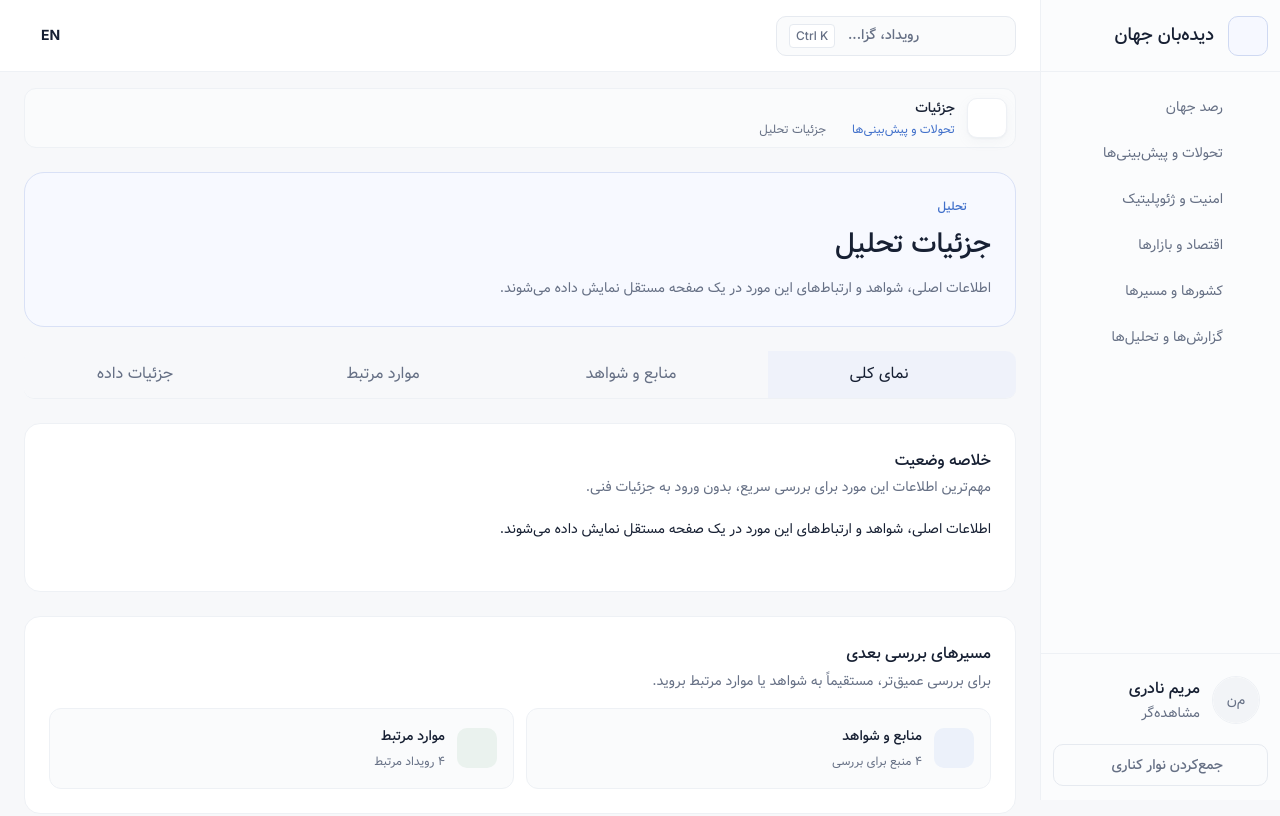
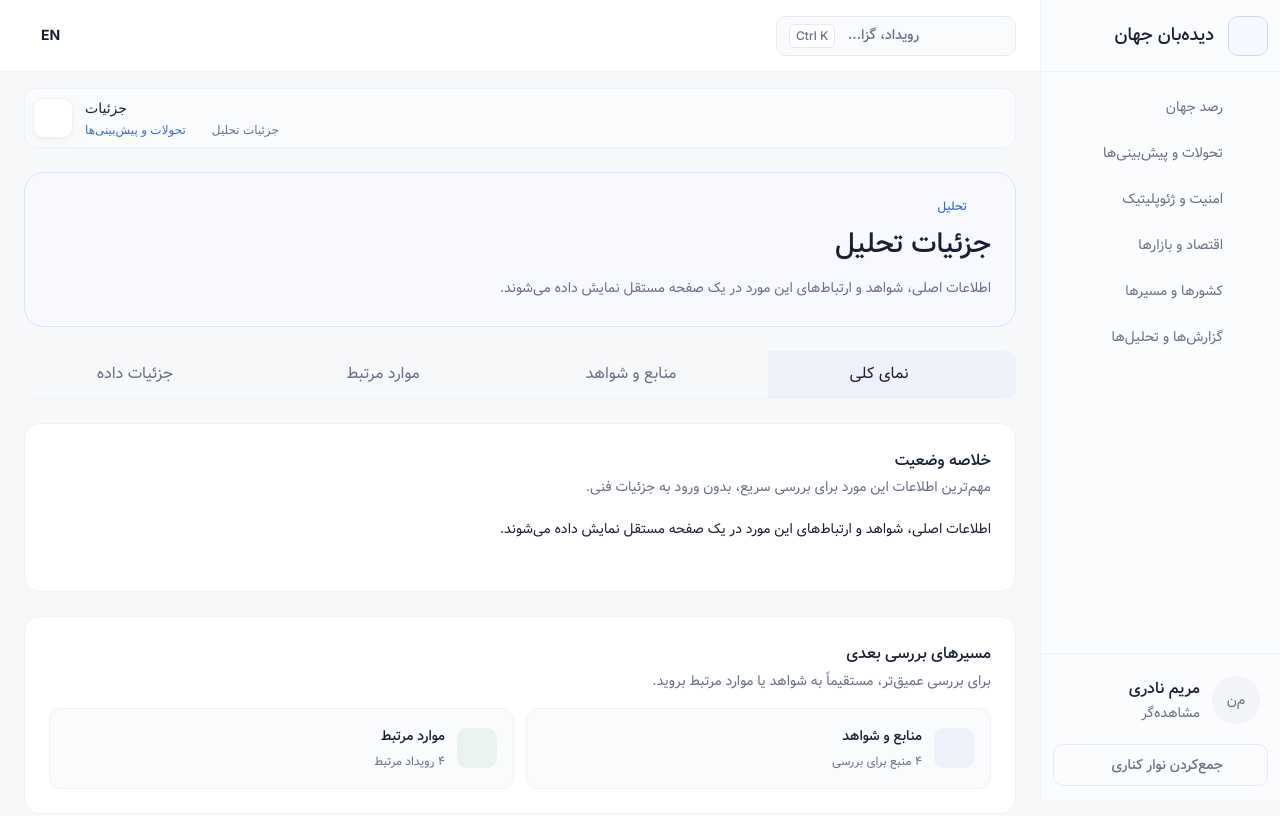
Before and after one commit to MohebaliDesign/Algonet-Didehban-Jahan, a React (Vite) app: page /details/1/1 in a window 1280 px wide. Shown: the top 816 px of the page. Built offline with nearby package versions, Linux system fonts and the light colour scheme.

Commit message:
fix(details): correct internal toolbar direction and breadcrumb flow

```diff
--- a/src/components/product/InternalPage.tsx
+++ b/src/components/product/InternalPage.tsx
@@ -24,6 +24,7 @@ export function InternalPageToolbar({
   breadcrumbLabel,
   breadcrumbs = [],
   actions,
+  direction = 'ltr',
 }: {
   backLabel: string
   onBack: () => void
@@ -31,9 +32,13 @@ export function InternalPageToolbar({
   breadcrumbLabel: string
   breadcrumbs?: InternalBreadcrumbItem[]
   actions?: ReactNode
+  direction?: 'rtl' | 'ltr'
 }) {
+  const backIcon = direction === 'rtl' ? 'arrow-right-01' : 'arrow-left-01'
+  const separatorIcon = direction === 'rtl' ? 'arrow-left-01' : 'arrow-right-01'
+
   return (
-    <div className="internal-page-toolbar" role="toolbar" aria-label={pageLabel}>
+    <div className="internal-page-toolbar" role="toolbar" aria-label={pageLabel} dir={direction}>
       <div className="internal-page-toolbar-leading">
         <Button
           type="button"
@@ -44,21 +49,18 @@ export function InternalPageToolbar({
           title={backLabel}
           onClick={onBack}
         >
-          <Icon name="arrow-left-01" size={20} className="directional-icon" />
+          <Icon name={backIcon} size={20} />
         </Button>
 
         <div className="internal-page-toolbar-context">
           <strong className="internal-page-toolbar-title">{pageLabel}</strong>
           {breadcrumbs.length ? (
-            <nav className="internal-breadcrumb" aria-label={breadcrumbLabel}>
+            <nav className="internal-breadcrumb" aria-label={breadcrumbLabel} dir={direction}>
               <ol>
                 {breadcrumbs.map((item, index) => {
                   const current = index === breadcrumbs.length - 1
                   return (
                     <li key={`${item.label}-${index}`}>
-                      {index > 0 ? (
-                        <Icon name="arrow-left-01" size={14} className="internal-breadcrumb-separator directional-icon" />
-                      ) : null}
                       {item.onSelect && !current ? (
                         <button type="button" onClick={item.onSelect} className="internal-breadcrumb-link">
                           {item.label}
@@ -66,6 +68,9 @@ export function InternalPageToolbar({
                       ) : (
                         <span aria-current={current ? 'page' : undefined}>{item.label}</span>
                       )}
+                      {!current ? (
+                        <Icon name={separatorIcon} size={14} className="internal-breadcrumb-separator" />
+                      ) : null}
                     </li>
                   )
                 })}
```
